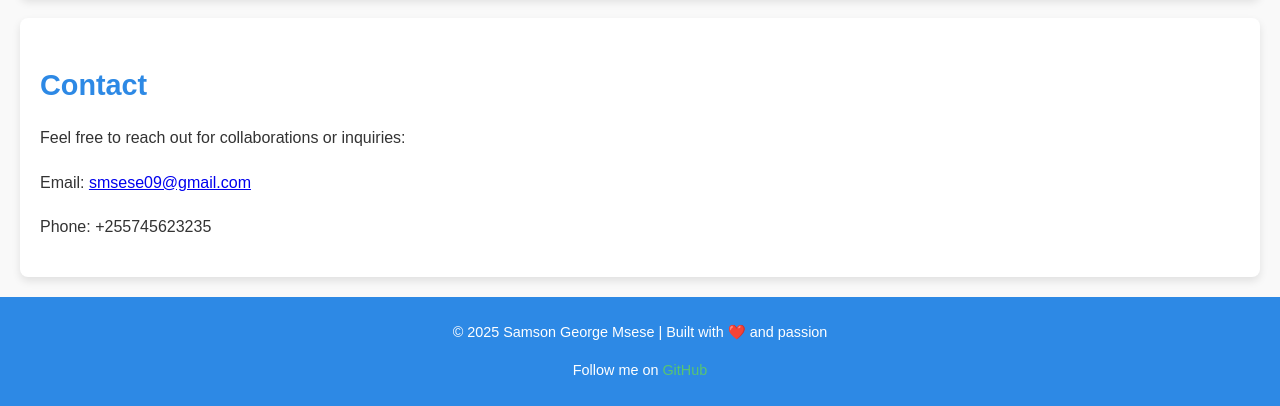
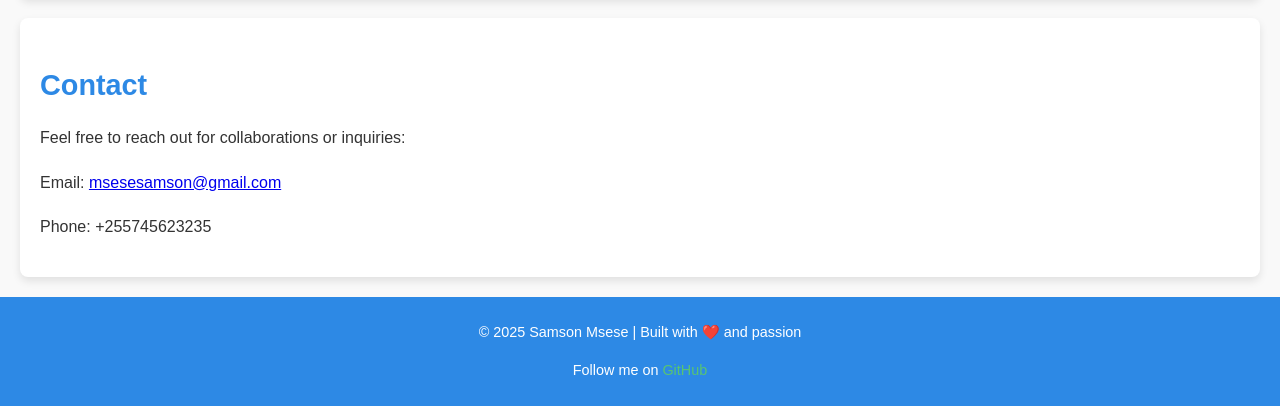
Before and after one commit to Samsonmsese/Fertilizer-System, a plain HTML site: page index.html in a window 1280 px wide. Shown: the part 863-1269 px from the top of the page. Drawn offline with Linux system fonts and the light colour scheme.

Commit message:
Update index.html
updates on system

```diff
--- a/index.html
+++ b/index.html
@@ -126,13 +126,13 @@
   <section>
     <h2>Contact</h2>
     <p>Feel free to reach out for collaborations or inquiries:</p>
-    <p>Email: <a href="mailto:smsese09@gmail.com">smsese09@gmail.com</a></p>
+    <p>Email: <a href="mailto:msesesamson@gmail.com">msesesamson@gmail.com</a></p>
     <p>Phone: +255745623235</p>
   </section>
 
   <!-- Footer -->
   <footer>
-    <p>© 2025 Samson George Msese | Built with ❤️ and passion</p>
+    <p>© 2025 Samson Msese | Built with ❤️ and passion</p>
     <p>
       Follow me on <a href="https://github.com/samsonmsese" target="_blank">GitHub</a>
     </p>
```
